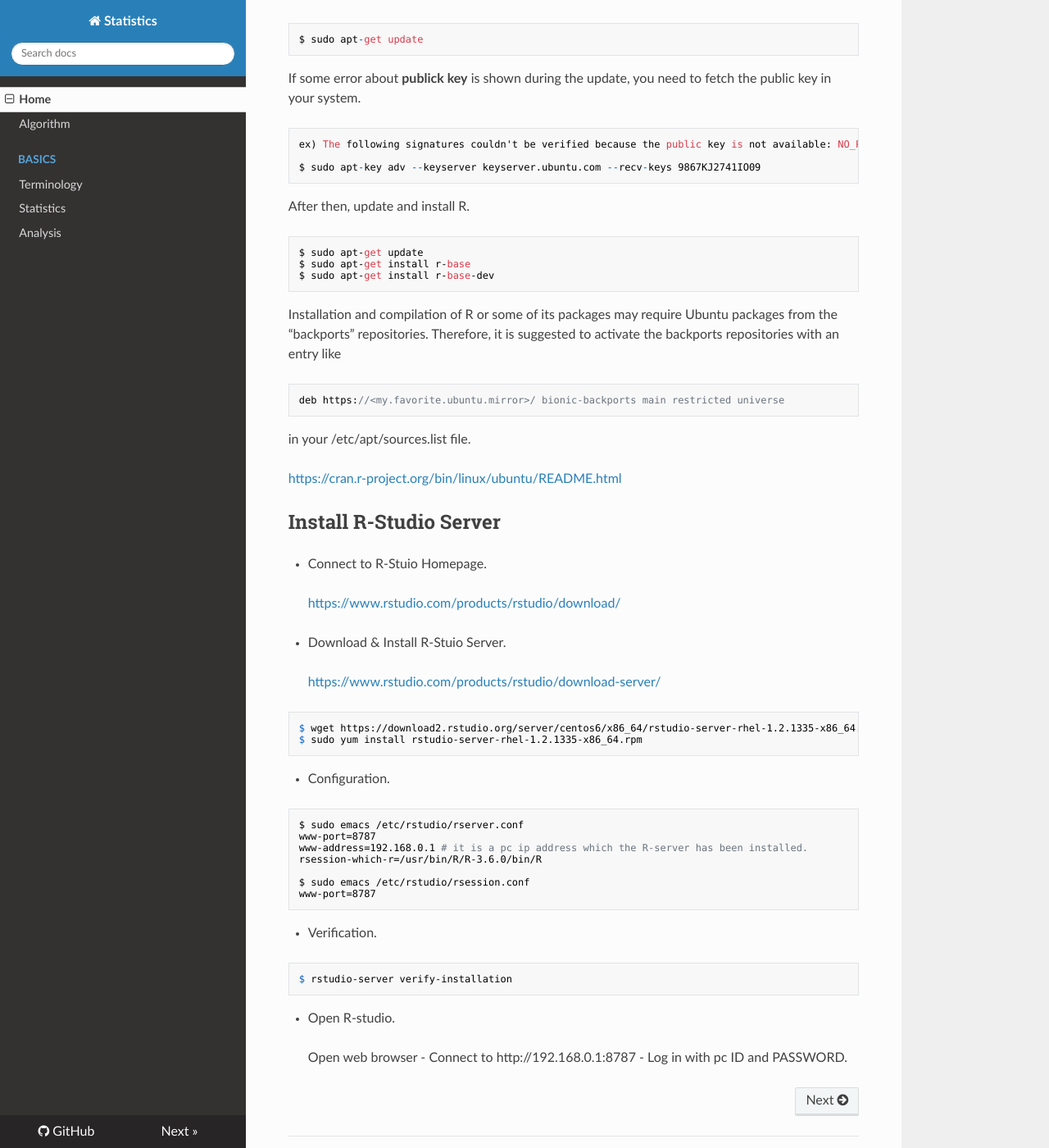
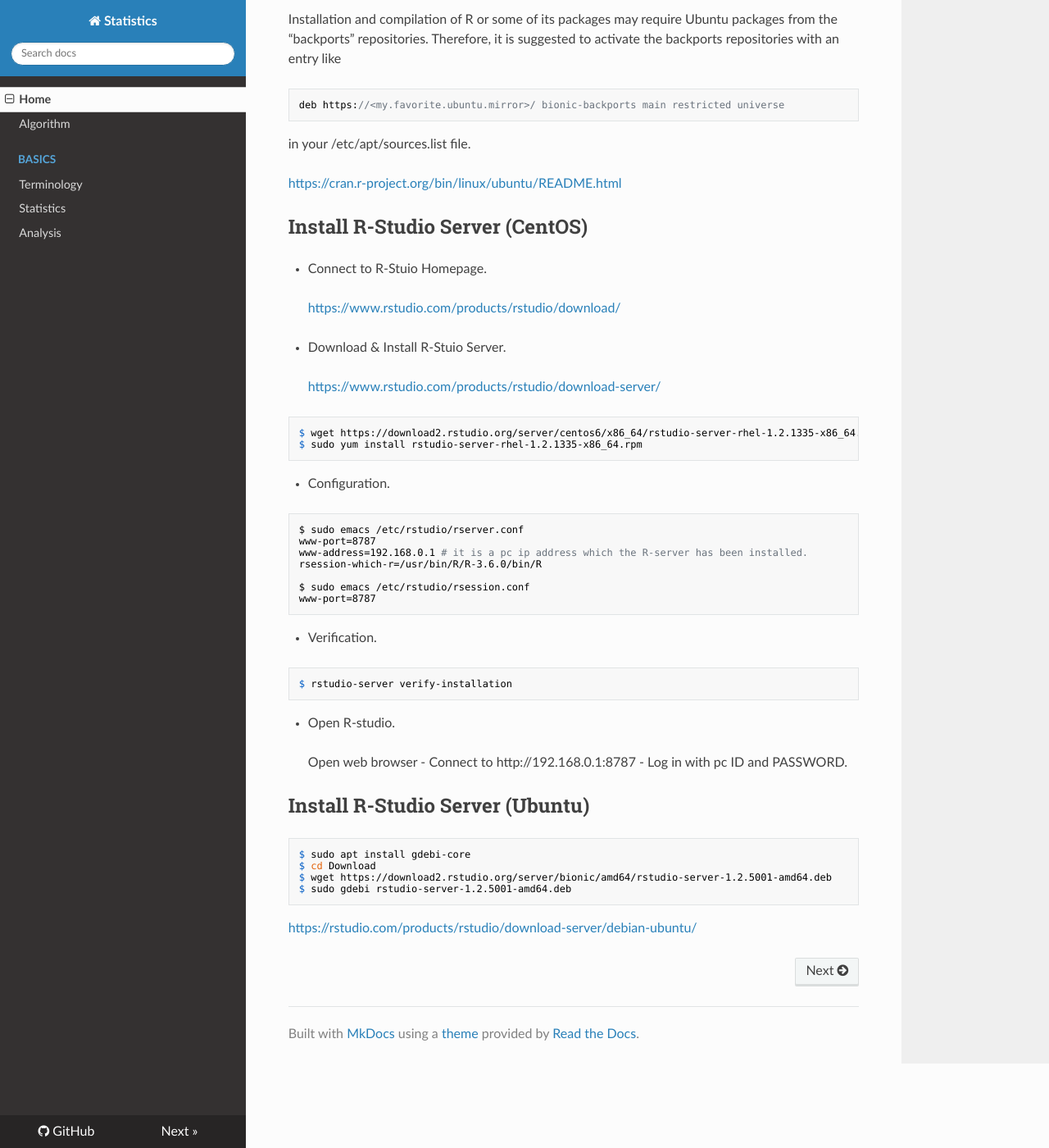
Before and after one commit to WonyoungCho/Statistics, an MkDocs documentation site: the page built from docs/index.md, in a window 1280 px wide and 1400 px high, scrolled down 1822 px. Shown: the whole window at 82% size. Built offline with MkDocs 1.6.1, drawn with Linux system fonts in a browser that asks for light colours; nearby versions of some CDN libraries; old or Windows-style settings are respelled for this version of MkDocs; some of the changed text lies outside the part shown.

Commit message:
Update index.md

````diff
--- a/docs/index.md
+++ b/docs/index.md
@@ -51,24 +51,12 @@ $ ./R
 ```
 
 ## Install R-Studio (Ububtu)
-Add repository in `/etc/apt/sources.list`
+Add repository in `/etc/apt/sources.list` matching with your OS.
 ```
 deb https://cloud.r-project.org/bin/linux/ubuntu disco-cran35/
-```
-or
-```
 deb https://cloud.r-project.org/bin/linux/ubuntu cosmic-cran35/
-```
-or
-```
 deb https://cloud.r-project.org/bin/linux/ubuntu bionic-cran35/
-```
-or
-```
 deb https://cloud.r-project.org/bin/linux/ubuntu xenial-cran35/
-```
-or
-```
 deb https://cloud.r-project.org/bin/linux/ubuntu trusty-cran35/
 ```
 and
@@ -96,7 +84,7 @@ in your /etc/apt/sources.list file.
 <https://cran.r-project.org/bin/linux/ubuntu/README.html>
 
 
-## Install R-Studio Server
+## Install R-Studio Server (CentOS)
 
 - Connect to R-Stuio Homepage.
 
@@ -129,3 +117,12 @@ $ rstudio-server verify-installation
 - Open R-studio.
 
 > Open web browser - Connect to http://192.168.0.1:8787 - Log in with pc ID and PASSWORD.
+
+## Install R-Studio Server (Ubuntu)
+```
+$ sudo apt install gdebi-core
+$ cd Download
+$ wget https://download2.rstudio.org/server/bionic/amd64/rstudio-server-1.2.5001-amd64.deb
+$ sudo gdebi rstudio-server-1.2.5001-amd64.deb
+```
+<https://rstudio.com/products/rstudio/download-server/debian-ubuntu/>
````
